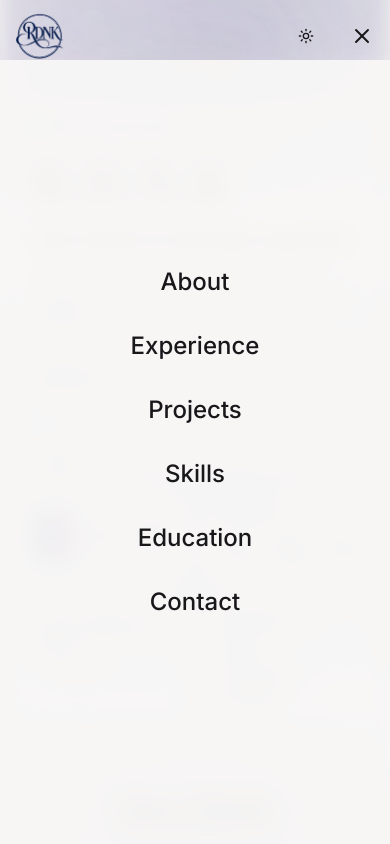
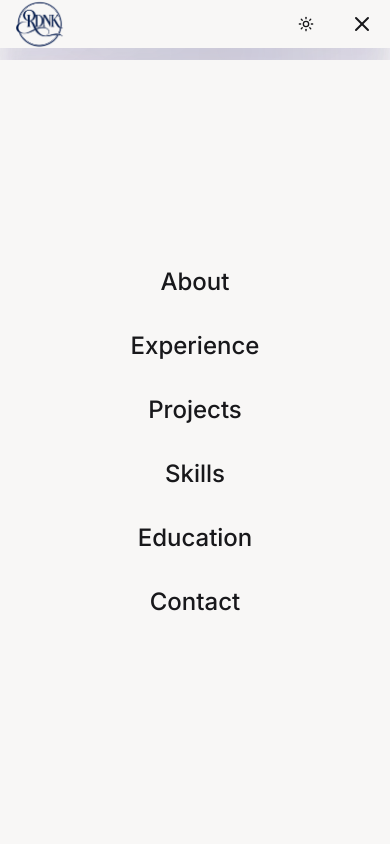
Before and after one commit to rdnk2004/rdnkportfolio, a Next.js app: page / in a window 390 px wide. Both pictures are taken after a click on the button 362 px from the left and 36 px from the top of the page. Shown: the top 844 px of the page. Built offline with nearby package versions, Linux system fonts and the light colour scheme; a web font is replaced by a local one.

Commit message:
glitches

```diff
--- a/src/components/layout/header.tsx
+++ b/src/components/layout/header.tsx
@@ -58,8 +58,10 @@ export default function Header() {
 
   return (
     <header className={cn(
-      "sticky top-0 z-50 transition-all duration-300",
-      hasScrolled ? "py-2 bg-background/80 backdrop-blur-md shadow-lg shadow-black/20" : "py-3"
+      "sticky top-0 z-50",
+      // Remove transition when menu is open to prevent background transparency glitch
+      !mobileMenuOpen && "transition-all duration-300",
+      mobileMenuOpen ? "bg-background" : (hasScrolled ? "py-2 bg-background/80 backdrop-blur-md shadow-lg shadow-black/20" : "py-3")
     )}>
       <nav className="container mx-auto px-4 sm:px-6 lg:px-8 flex justify-between items-center">
         <a href="#hero" className="flex items-center hover:opacity-80 transition-opacity" onClick={() => setMobileMenuOpen(false)}>
@@ -122,7 +124,7 @@ export default function Header() {
 
       {/* Mobile Menu Overlay */}
       <div className={cn(
-        "fixed inset-0 top-[60px] z-40 bg-background/95 backdrop-blur-md md:hidden transition-all duration-300 ease-in-out",
+        "fixed inset-0 top-[60px] z-40 bg-background md:hidden transition-all duration-300 ease-in-out",
         mobileMenuOpen ? "opacity-100 translate-y-0" : "opacity-0 -translate-y-full pointer-events-none"
       )}>
         <ul className="flex flex-col items-center justify-center h-[calc(100vh-80px)] space-y-8 p-8">
--- a/src/components/sections/hero.tsx
+++ b/src/components/sections/hero.tsx
@@ -203,7 +203,7 @@ export default function Hero() {
                             <h1 className="absolute inset-0 flex items-center text-5xl sm:text-6xl lg:text-7xl font-headline tracking-widest transition-all duration-500 ease-in-out group-hover:opacity-0 group-hover:scale-95">
                                 R.D.N.K
                             </h1>
-                            <h1 className="absolute inset-0 flex items-center text-5xl sm:text-6xl lg:text-7xl font-headline tracking-normal opacity-0 transition-all duration-500 ease-in-out group-hover:opacity-100 group-hover:scale-100">
+                            <h1 className="absolute inset-0 flex items-center text-[2.6rem] sm:text-6xl lg:text-7xl font-headline tracking-tight sm:tracking-normal opacity-0 transition-all duration-500 ease-in-out group-hover:opacity-100 group-hover:scale-100">
                                 R.D.Nikhil Krishna
                             </h1>
                         </div>
```
